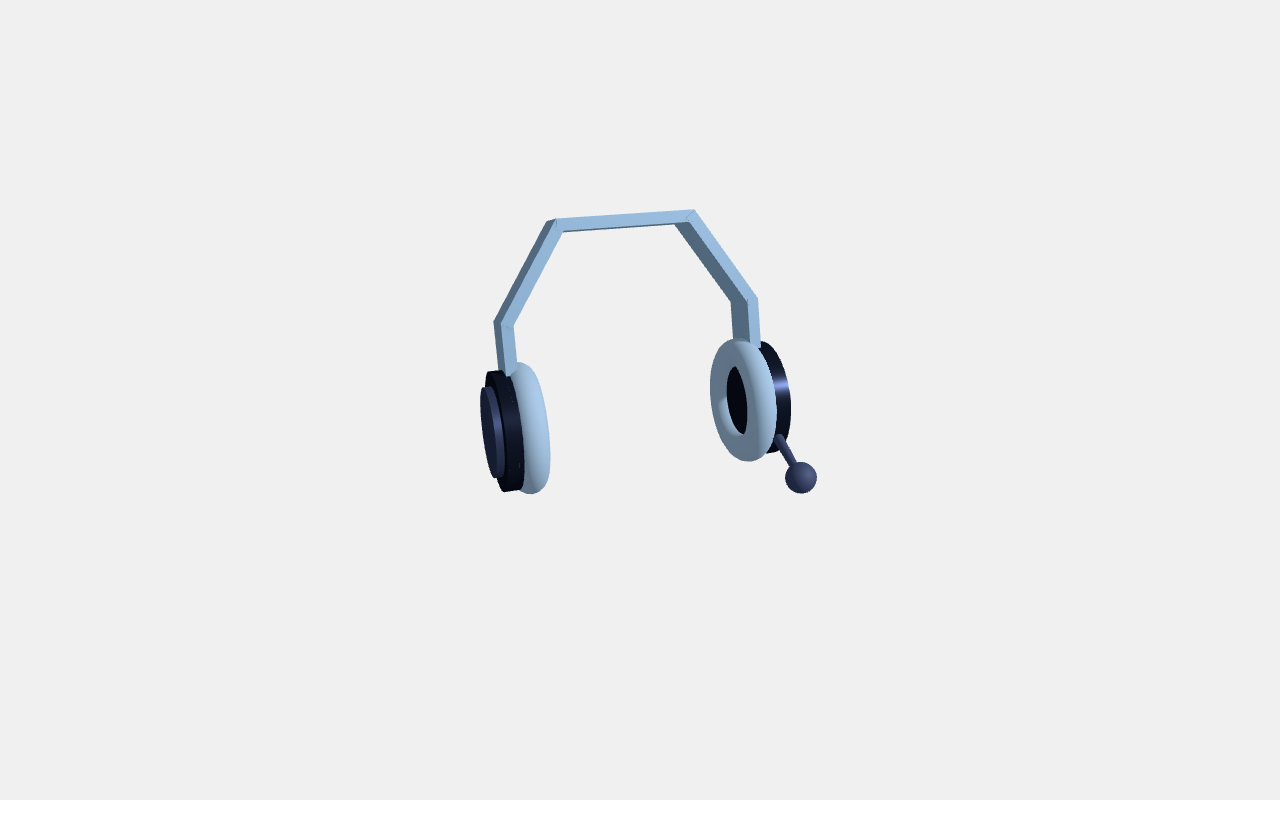
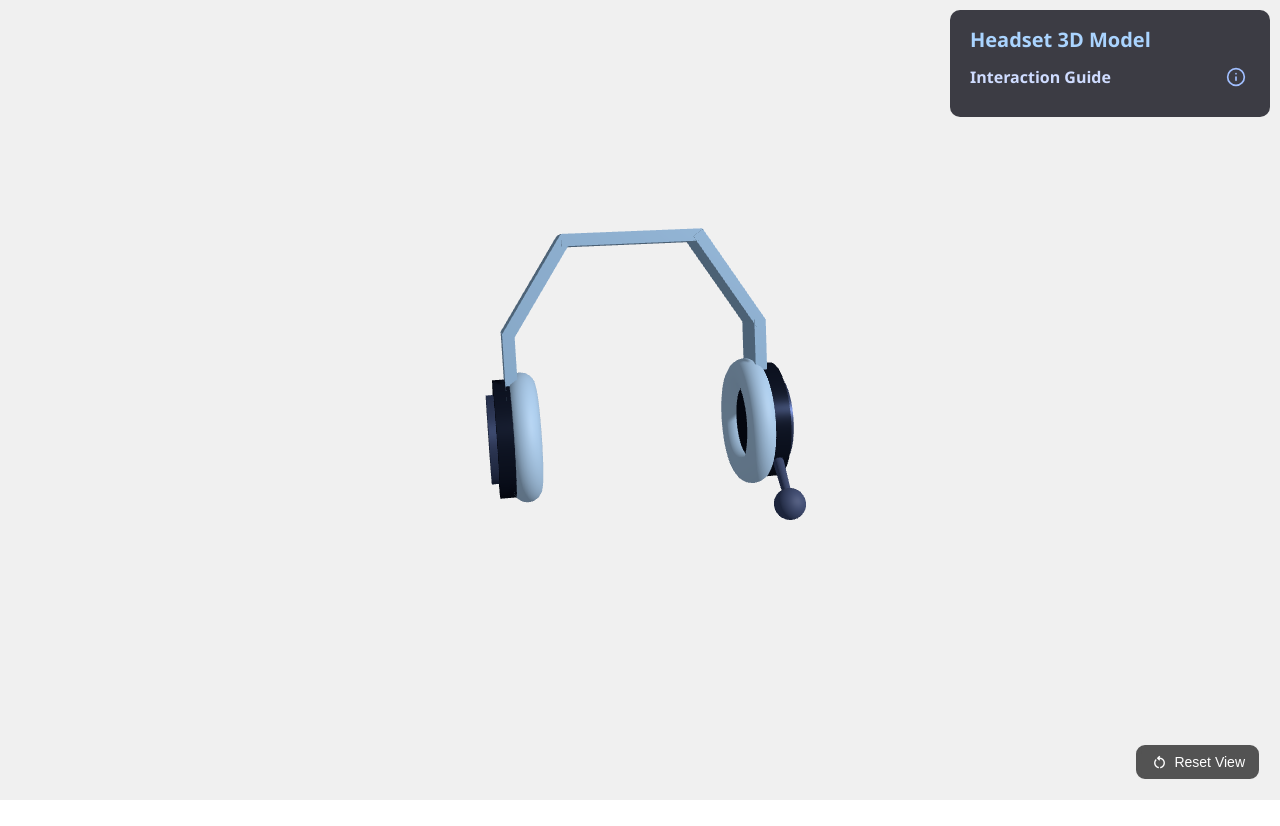
Before and after one commit to kidxcudi/3D-Product-Viewer-Application, a website built with Vite: page index.html in a window 1280 px wide. Built offline with nearby package versions, Linux system fonts and the light colour scheme; animation ran at ten frames a second.

Commit message:
added legend, reset button and texture

```diff
--- a/assets/materials.js
+++ b/assets/materials.js
@@ -1,4 +1,14 @@
 import * as THREE from 'three';
+
+const loader = new THREE.TextureLoader();
+
+const fabricNormal = loader.load('assets/textures/Tulle01Large_1K_Normal.png');
+const fabricRoughness = loader.load('assets/textures/Tulle01Large_1K_Roughness.png');
+
+fabricNormal.wrapS = fabricNormal.wrapT = THREE.RepeatWrapping;
+fabricRoughness.wrapS = fabricRoughness.wrapT = THREE.RepeatWrapping;
+fabricNormal.repeat.set(2, 2);
+fabricRoughness.repeat.set(2, 2);
 
 export const materials = {
   //  Refined Metal material
@@ -20,8 +30,10 @@ export const materials = {
   // Cushion material
   cushion: new THREE.MeshStandardMaterial({
     color: 0x849eb7,
-    metalness: 0.1,
-    roughness: 0.85,
+    normalMap: fabricNormal,
+    roughnessMap: fabricRoughness,
+    metalness: 0.0,
+    roughness: 0.9,
     name: 'cushion'
   }),
 
--- a/index.html
+++ b/index.html
@@ -5,6 +5,7 @@
   <meta name="viewport" content="width=device-width, initial-scale=1.0"/>
   <title>3D Product Viewer</title>
   <link rel="stylesheet" href="./styles/style.css" />
+  <link href="https://fonts.googleapis.com/css2?family=Material+Symbols+Outlined" rel="stylesheet" />
 </head>
 <body>
   <!-- Canvas for 3d rendering -->
@@ -13,6 +14,33 @@
   <!-- Info panel for part details -->
   <div id="info-panel"><span id="part-name"></span></div>
 
+  <div id="legend">
+    <h2>Headset 3D Model</h2>
+    <div class="legend-header">
+      <h3>Interaction Guide</h3>
+      <button id="toggle-legend" aria-expanded="true" aria-label="Toggle interaction guide">
+        <svg xmlns="http://www.w3.org/2000/svg" width="18" height="18" fill="none" stroke="currentColor" stroke-width="2" stroke-linecap="round" stroke-linejoin="round" class="info-icon" viewBox="0 0 24 24">
+          <circle cx="12" cy="12" r="10" />
+          <line x1="12" y1="16" x2="12" y2="12" />
+          <line x1="12" y1="8" x2="12" y2="8" />
+        </svg>
+      </button>
+    </div>
+    <ul id="legend-list" role="list">
+      <li><strong>Hover</strong>: Highlight part and show name</li>
+      <li><strong>Click on part</strong>: Zoom in to that part</li>
+      <li><strong>Click on empty space</strong>: Zoom out</li>
+      <li><strong>Drag</strong>: Rotate the model</li>
+      <li><strong>Scroll</strong>: Zoom in/out</li>
+      <li><strong>Right-click + drag</strong>: Pan around</li>
+    </ul>
+  </div>
+
+  <button id="resetViewBtn" title="Reset Camera View">
+    <span class="material-symbols-outlined">restart_alt</span>
+    <span>Reset View</span>
+  </button>
+
   <!-- Main script entry -->
   <script type="module" src="scripts/main.js"></script>
 </body>
--- a/scripts/addLighting.js
+++ b/scripts/addLighting.js
@@ -2,7 +2,7 @@ import * as THREE from 'three';
 
 export function addLighting(scene) {
   // Soft ambient for global fill
-  const ambientLight = new THREE.AmbientLight(0xffffff, 1.7); // Slightly brighter
+  const ambientLight = new THREE.AmbientLight(0xffffff, 1.5); // Slightly brighter
   scene.add(ambientLight);
 
   // Main key light (directional light
@@ -12,7 +12,7 @@ export function addLighting(scene) {
   directionalLight.shadow.mapSize.set(1024, 1024);
   directionalLight.shadow.camera.near = 0.5;
   directionalLight.shadow.camera.far = 50;
-  directionalLight.shadow.bias = -0.0001;
+  directionalLight.shadow.bias = -0.001;
   scene.add(directionalLight);
 
   // Soft fill light (reduces harsh shadow)
--- a/scripts/main.js
+++ b/scripts/main.js
@@ -10,6 +10,24 @@ window.scheduleZoomOut = scheduleZoomOut;
 let floatPhase = 0;
 let lastTime = 0;
 const baseY = 0;
+
+const toggleBtn = document.getElementById('toggle-legend');
+const legendList = document.getElementById('legend-list');
+
+document.getElementById('resetViewBtn').addEventListener('click', () => {
+  animateCameraBack(camera, controls);
+});
+
+// Start collapsed
+legendList.classList.add('collapsed');
+toggleBtn.setAttribute('aria-expanded', false);
+
+toggleBtn.addEventListener('click', () => {
+  const isCollapsed = legendList.classList.toggle('collapsed');
+  toggleBtn.setAttribute('aria-expanded', !isCollapsed);
+});
+
+
 
 // Initialize the scene, camera, renderer, and controls
 const { scene, camera, renderer, controls } = initScene();
--- a/styles/style.css
+++ b/styles/style.css
@@ -29,3 +29,127 @@ canvas#viewer {
   opacity: 1;
   transform: translateY(0);
 }
+
+#legend {
+  position: absolute;
+  top: 10px;
+  right: 10px;
+  background: rgba(15, 15, 25, 0.8);
+  color: #f0f4ff;
+  padding: 16px 20px;
+  border-radius: 10px;
+  font-family: 'Segoe UI', Tahoma, Geneva, Verdana, sans-serif;
+  font-size: 14px;
+  width: 280px;
+  user-select: none;
+  z-index: 9999;
+}
+
+#legend h2 {
+  margin: 0 0 10px 0;
+  font-weight: 700;
+  font-size: 20px;
+  color: #aad4ff;
+}
+
+.legend-header {
+  display: flex;
+  align-items: center;
+  justify-content: space-between;
+  margin-bottom: 10px;
+}
+
+.legend-header h3 {
+  margin: 0;
+  font-size: 16px;
+  font-weight: 600;
+  color: #cfdcff;
+  user-select: text;
+}
+
+#toggle-legend {
+  background: transparent;
+  border: none;
+  cursor: pointer;
+  padding: 4px;
+  border-radius: 50%;
+  color: #a1bfff;
+  transition: color 0.3s ease, transform 0.3s ease;
+  display: flex;
+  align-items: center;
+  justify-content: center;
+}
+
+#toggle-legend:hover,
+#toggle-legend:focus {
+  color: #77aaff;
+  outline: none;
+}
+
+#toggle-legend svg.info-icon {
+  stroke: currentColor;
+  width: 20px;
+  height: 20px;
+  pointer-events: none;
+}
+
+/* Start collapsed */
+#legend-list {
+  list-style-type: none;
+  margin: 0;
+  padding-left: 0.8em;
+  position: relative;
+  max-height: 0;
+  opacity: 0;
+  overflow: hidden;
+  transition: max-height 0.4s ease, opacity 0.3s ease;
+  pointer-events: none;
+}
+
+#legend-list:not(.collapsed) {
+  max-height: 1000px;
+  opacity: 1;
+  pointer-events: auto;
+  padding-left: 20px;
+}
+
+#legend-list li {
+  position: relative;
+  margin-bottom: 8px;
+  padding-left: 0.8em;
+  color: #dde6ff;
+  font-weight: 500;
+  transition: color 0.25s ease;
+}
+
+#legend-list li strong {
+  color: #a2c5ff;
+  user-select: text;
+}
+
+#resetViewBtn {
+  position: absolute;
+  bottom: 20px;
+  right: 20px;
+  padding: 8px 14px;
+  background: rgba(17, 17, 17, 0.7);
+  border: 1px solid rgba(255, 255, 255, 0.9);
+  border-radius: 10px;
+  color: white;
+  font-size: 14px;
+  font-family: sans-serif;
+  display: flex;
+  gap: 6px;
+  align-items: center;
+  cursor: pointer;
+  backdrop-filter: blur(4px);
+  transition: background 0.2s ease, transform 0.2s;
+}
+
+#resetViewBtn:hover {
+  background: rgba(255, 255, 255, 0.85);
+}
+
+.material-symbols-outlined {
+  font-size: 18px;
+}
```
Also changed, not shown: assets/textures/Tulle01Large_1K_Normal.png (added), assets/textures/Tulle01Large_1K_Roughness.png (added).
